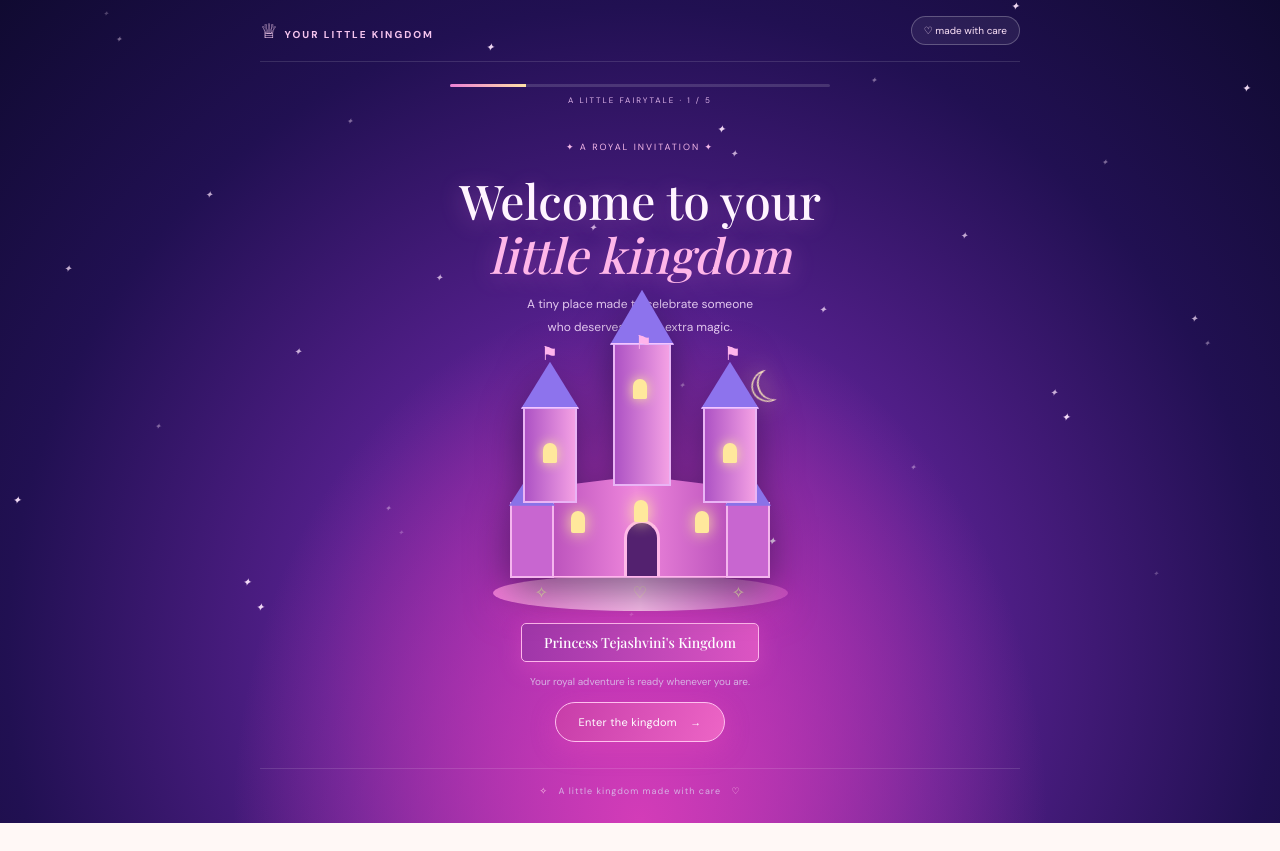
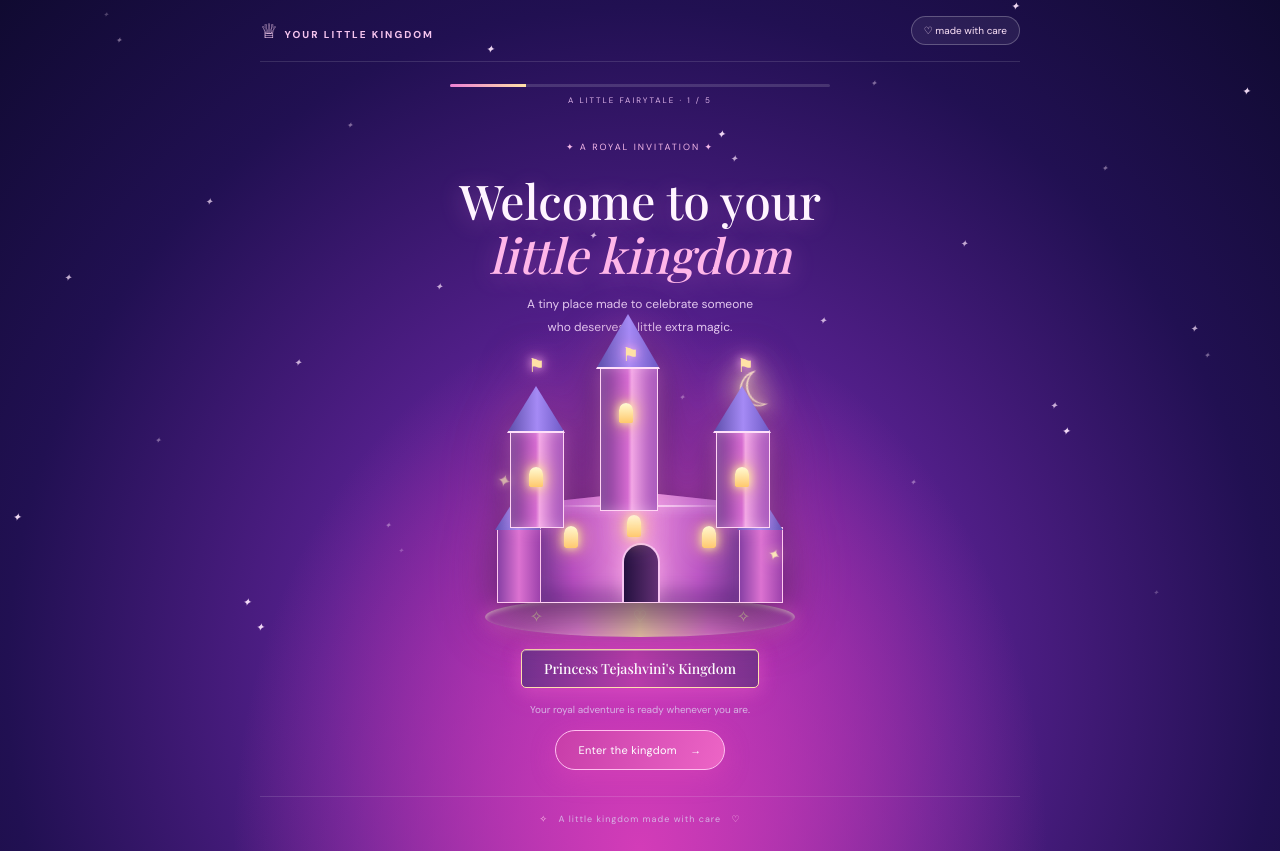
Before and after one commit to akashakkii01/tejashvini-fairytale, a Next.js app: page / in a window 1280 px wide. Before the commit the page ends 823 px from the top, so only its background shows below. Built offline with nearby package versions, Linux system fonts and the light colour scheme; a web font is replaced by a local one.

Commit message:
Enhance welcome castle with enchanted royal lighting

```diff
--- a/app/globals.css
+++ b/app/globals.css
@@ -248,3 +248,110 @@ h1,h2{font-family:'Playfair Display',serif;font-weight:500;color:#725365}
 @media(prefers-reduced-motion:reduce){
   .princess-art-refined:before,.princess-art-refined:after{animation:none}
 }
+
+
+/* Welcome castle — richer enchanted royal architecture */
+.welcome-scene .castle-stage{
+  height:330px;
+  margin-top:8px;
+  margin-bottom:7px;
+  perspective:900px;
+}
+.welcome-scene .castle{
+  width:286px;
+  height:205px;
+  margin-top:48px;
+  transform:translateY(3px);
+  filter:drop-shadow(0 18px 24px #09031f99) drop-shadow(0 0 22px #f06bd766);
+}
+.welcome-scene .castle-base{
+  left:38px;
+  width:210px;
+  height:111px;
+  background:linear-gradient(90deg,#71358f 0%,#b84fc0 18%,#f19bdf 49%,#bd58c6 78%,#71358f 100%);
+  clip-path:polygon(0 10%,50% 0,100% 10%,100% 100%,0 100%);
+  border:1px solid #ffd2f4;
+  box-shadow:inset 0 8px 18px #ffd4f633,inset 0 -12px 18px #4b176d66;
+}
+.welcome-scene .castle-base:before{
+  content:"";
+  position:absolute;
+  left:9px;right:9px;top:12px;height:2px;
+  background:linear-gradient(90deg,transparent,#ffe4fa,transparent);
+  box-shadow:0 0 12px #ffe4fa;
+}
+.welcome-scene .castle-door{
+  left:86px;width:38px;height:59px;
+  background:linear-gradient(90deg,#24113f,#633075);
+  border:2px solid #f7c6f2;border-bottom:0;
+  box-shadow:0 0 15px #ffb9eb66;
+}
+.welcome-scene .castle-window{
+  background:linear-gradient(#fffbd0,#ffc86f);
+  box-shadow:0 0 8px #fff0a6,0 0 19px #ffd16c,0 0 30px #ff9fdc88;
+}
+.welcome-scene .castle-tower{
+  background:linear-gradient(90deg,#76358f,#d56bd0 48%,#f3a7e5 55%,#9d45b3);
+  border:1px solid #ffd4f4;
+  box-shadow:inset 0 0 13px #ffe3fb55,0 0 16px #f48cdd55;
+}
+.welcome-scene .castle-tower i{
+  background:linear-gradient(90deg,#5b4ca9,#a58af5 52%,#6c58c4);
+  filter:drop-shadow(0 0 8px #d6baff88);
+  border-bottom:2px solid #ffe0fa;
+}
+.welcome-scene .castle-tower b{
+  background:linear-gradient(#fffbd3,#ffc86c);
+  box-shadow:0 0 9px #fff2a7,0 0 19px #ffd16c;
+}
+.welcome-scene .castle-wing{
+  background:linear-gradient(90deg,#8840a5,#dc72d1,#9d42ac);
+  border:1px solid #ffc9f0;
+}
+.welcome-scene .castle-wing i{
+  background:linear-gradient(90deg,#6253b5,#a28af0,#6253b5);
+  filter:drop-shadow(0 0 7px #c7aaff88);
+}
+.welcome-scene .castle-flag{
+  color:#ffe1a6;
+  text-shadow:0 0 10px #ffb9ed,0 0 18px #f17bd7;
+}
+.welcome-scene .castle-platform{
+  width:310px;height:42px;
+  background:linear-gradient(90deg,#a83eaa,#f08bdc 30%,#ffe1ad 50%,#ed80d8 72%,#9d39a6);
+  box-shadow:0 0 18px #f36bd899,0 10px 35px #f14bc766,inset 0 2px 5px #fff5dcaa;
+}
+.welcome-scene .moon{
+  right:30px;top:0;
+  font-size:49px;
+  color:#fff0c9;
+  text-shadow:0 0 9px #fff0c9,0 0 24px #ffe2a6,0 0 42px #ffb7e9;
+  animation:moonFloat 5s ease-in-out infinite;
+}
+.welcome-scene .castle-stage:before,
+.welcome-scene .castle-stage:after{
+  content:"✦";
+  position:absolute;
+  z-index:3;
+  color:#fff0b8;
+  font-size:17px;
+  text-shadow:0 0 9px #ffe4a6,0 0 18px #f58cde;
+  animation:castleGlint 2.7s ease-in-out infinite;
+}
+.welcome-scene .castle-stage:before{left:8%;top:34%;animation-delay:.8s}
+.welcome-scene .castle-stage:after{right:9%;top:57%;font-size:13px;animation-delay:1.7s}
+.welcome-scene .welcome-ribbon{
+  border-color:#ffe0ae;
+  background:linear-gradient(90deg,#71318e,#b83caa 48%,#78328e);
+  box-shadow:0 0 18px #e55bc966,0 7px 22px #e45bc455,inset 0 1px #fff5d966;
+}
+@keyframes moonFloat{0%,100%{transform:translateY(0) rotate(-20deg)}50%{transform:translateY(-7px) rotate(-15deg)}}
+@keyframes castleGlint{0%,100%{opacity:.25;transform:scale(.7) rotate(0)}50%{opacity:1;transform:scale(1.25) rotate(25deg)}}
+@media(max-width:600px){
+  .welcome-scene .castle-stage{height:350px;margin-top:24px}
+  .welcome-scene .castle{transform:translateY(12px) scale(.94)}
+  .welcome-scene .castle-platform{transform:translateY(12px)}
+}
+@media(prefers-reduced-motion:reduce){
+  .welcome-scene .moon,.welcome-scene .castle-stage:before,.welcome-scene .castle-stage:after{animation:none}
+}
```
